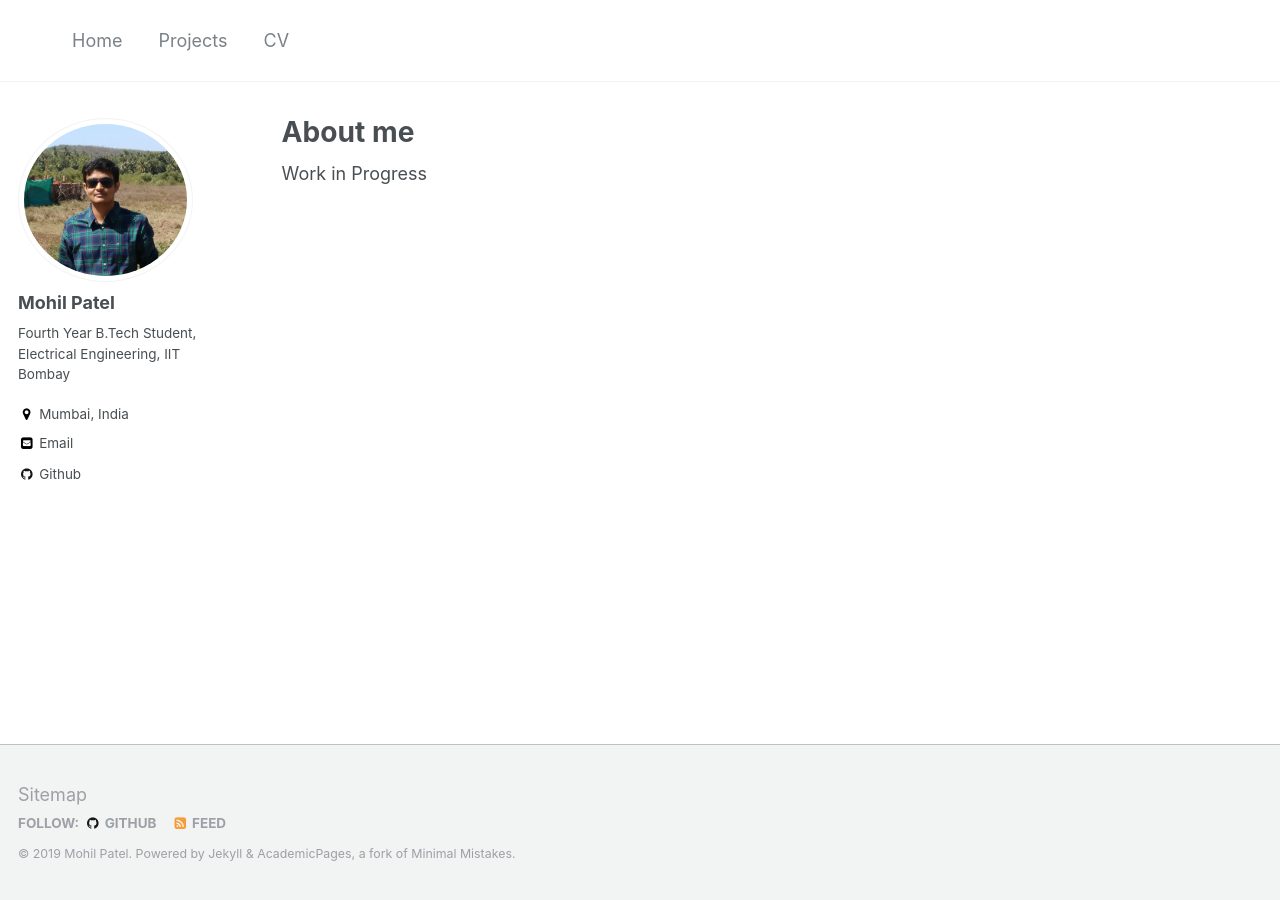
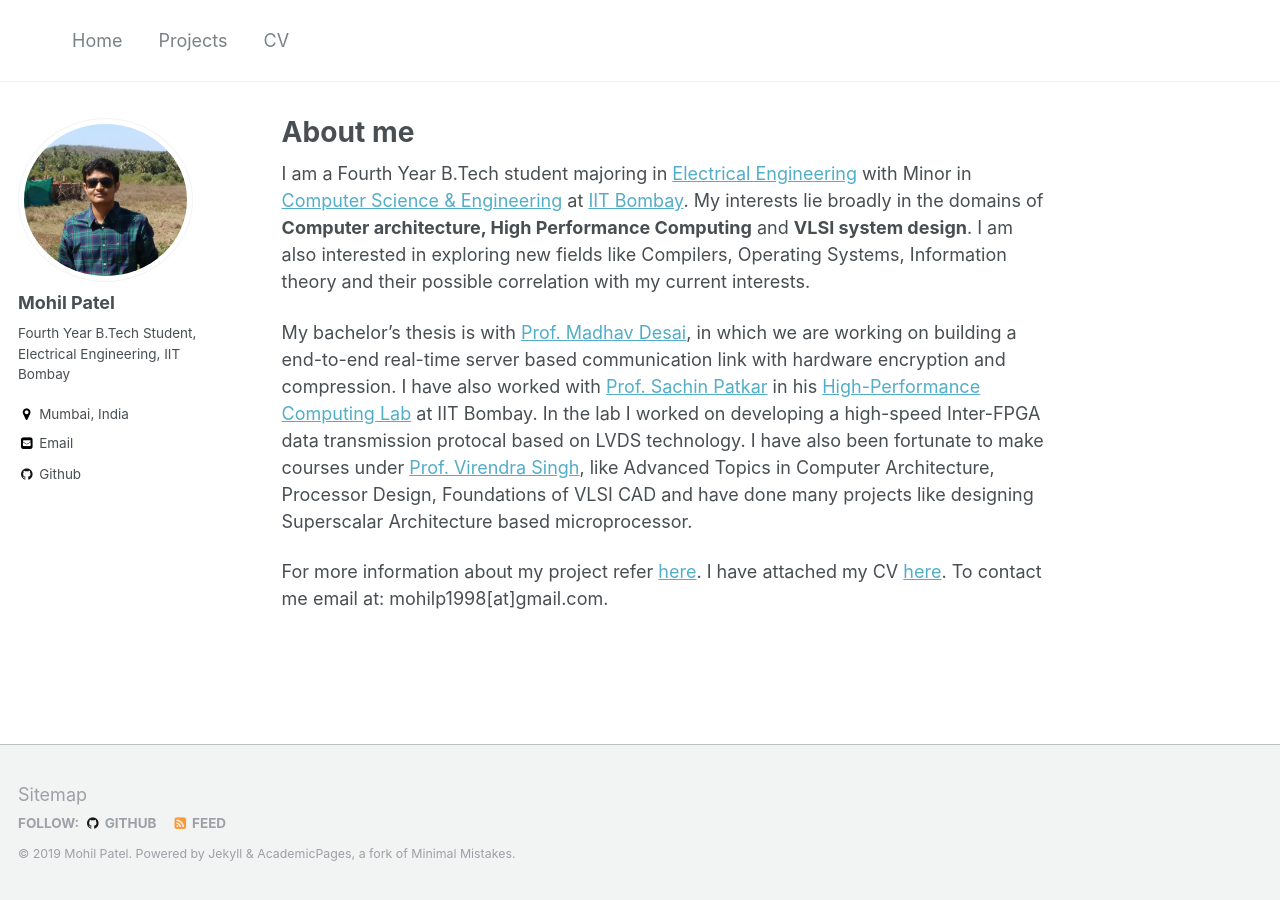
Before and after one commit to shreyasdethe/home, a Jekyll site: the page built from _pages/about.md, in a window 1280 px wide. Built offline with Jekyll 4.4.1, drawn with Linux system fonts in a browser that asks for light colours.

```diff
--- a/_data/navigation.yml
+++ b/_data/navigation.yml
@@ -8,7 +8,7 @@ main:
   #   url: /research/
 
   - title: "Home"
-    url: /home/
+    url: /
 
   - title: "Projects"
     url: /projects/
--- a/_pages/about.md
+++ b/_pages/about.md
@@ -8,7 +8,11 @@ redirect_from:
   - /about.html
 ---
 
-Work in Progress
+I am a Fourth Year B.Tech student majoring in [Electrical Engineering](https://www.ee.iitb.ac.in/web) with Minor in [Computer Science & Engineering](https://www.cse.iitb.ac.in) at [IIT Bombay](http://www.iitb.ac.in). My interests lie broadly in the domains of **Computer architecture, High Performance Computing** and **VLSI system design**. I am also interested in exploring new fields like Compilers, Operating Systems, Information theory and their possible correlation with my current interests.
+
+My bachelor's thesis is with [Prof. Madhav Desai](https://www.ee.iitb.ac.in/web/people/faculty/home/madhav), in which we are working on building a end-to-end real-time server based communication link with hardware encryption and compression. I have also worked with [Prof. Sachin Patkar](https://www.ee.iitb.ac.in/wiki/faculty/patkar) in his [High-Performance Computing Lab](https://www.ee.iitb.ac.in/~hpc/) at IIT Bombay. In the lab I worked on developing a high-speed Inter-FPGA data transmission protocal based on LVDS technology. I have also been fortunate to make courses under [Prof. Virendra Singh](https://www.ee.iitb.ac.in/~viren/), like Advanced Topics in Computer Architecture, Processor Design, Foundations of VLSI CAD and have done many projects like designing Superscalar Architecture based microprocessor.
+
+For more information about my project refer [here](https://mohilp1998.github.io/projects/). I have attached my CV [here](https://mohilp1998.github.io/cv/). To contact me email at: mohilp1998[at]gmail.com.
 
 <!---
 I am a Fifth Year Dual Degree (B. Tech + M. Tech) student of [Electrical Engineering](https://www.ee.iitb.ac.in/web) at [IIT Bombay](http://www.iitb.ac.in/) with specialization in Communications and Signal Processing. My research interests broadly lie in **Applied Probability, Learning Theory, Optimization, Game Theory** and **Social Networks**. I am primarily interested in theoretical aspects of problems in these fields and I also like to apply these tools to solve real world problems.
```
Also changed, not shown: other parts of _pages/about.md (+1 -1 lines).
